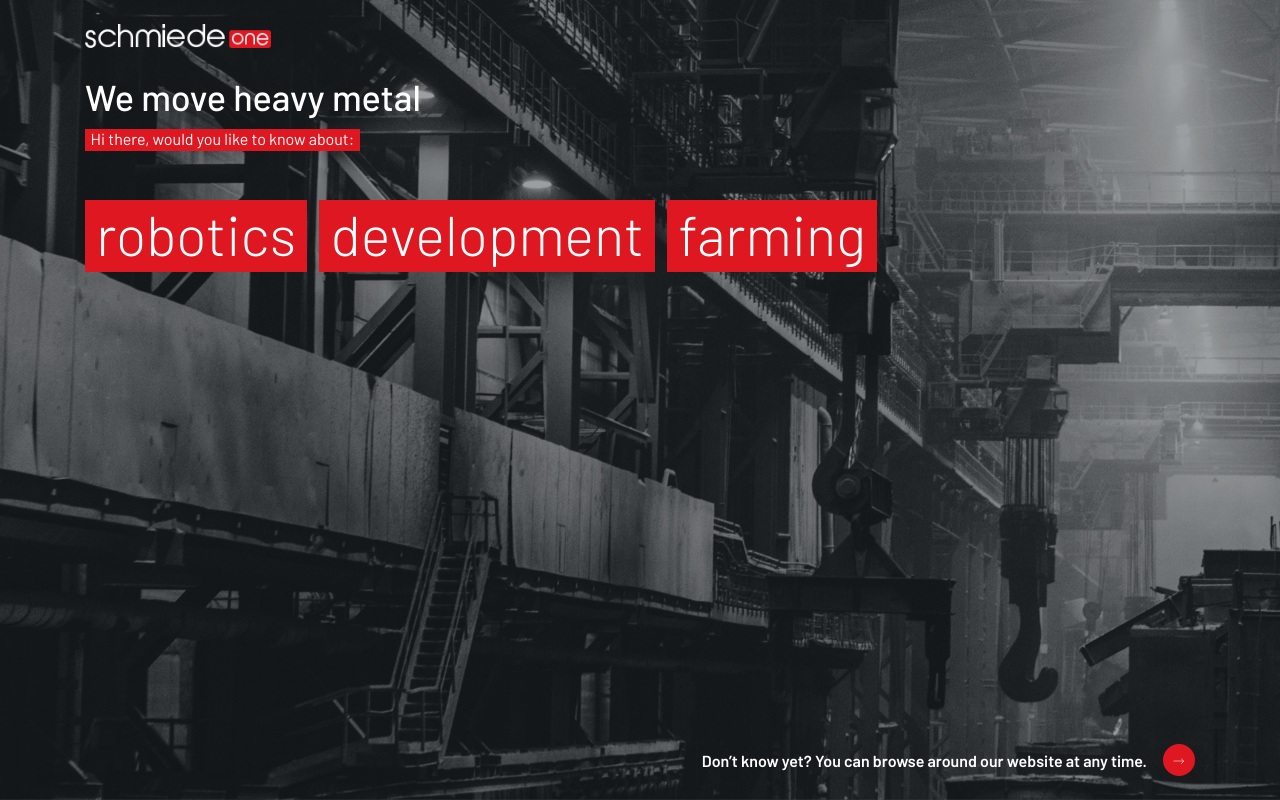
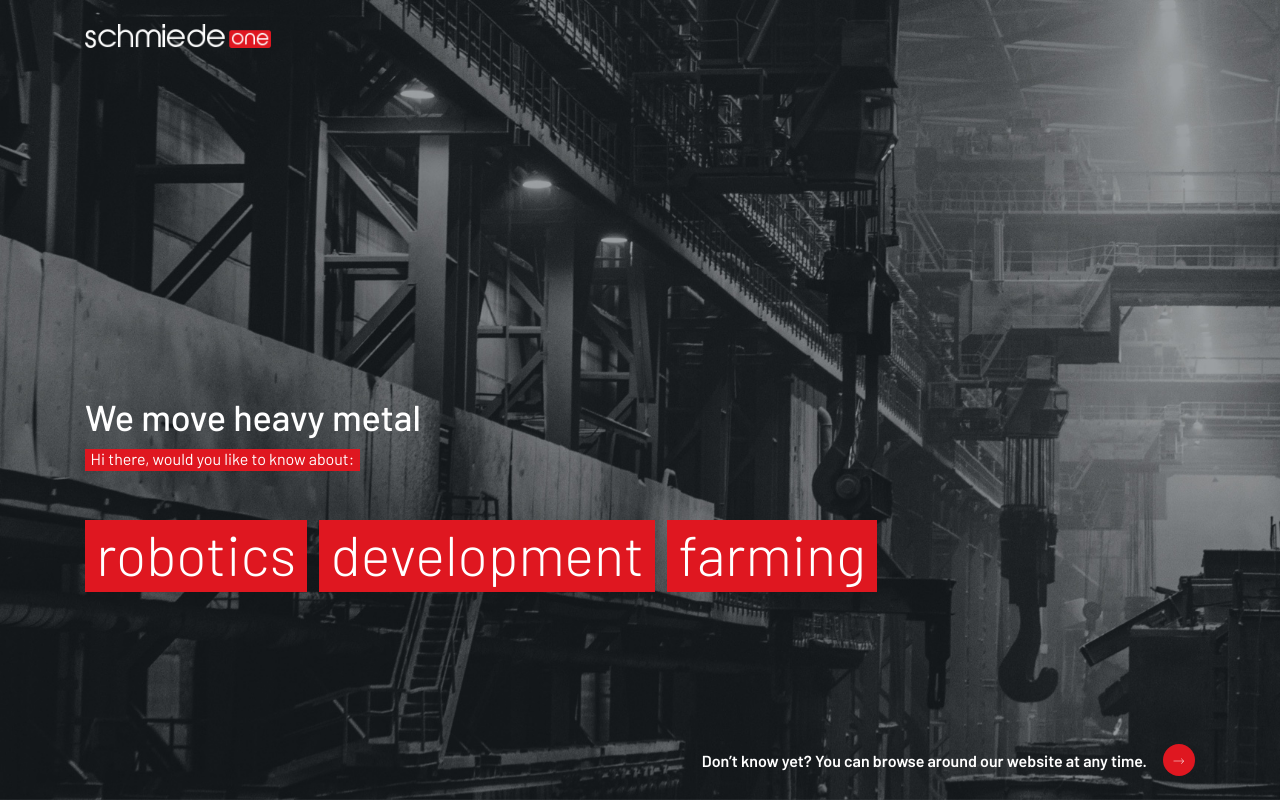
Before and after one commit to axlbert/schmiede-website-new, a Next.js app: page / in a window 1280 px wide. Built offline with nearby package versions, Linux system fonts and the light colour scheme.

Commit message:
init homepage menu link

```diff
--- a/pages/homepage.css
+++ b/pages/homepage.css
@@ -32,10 +32,13 @@
  * MAIN
  */
 .Homepage-Main {
-  display: flex;
   flex-grow: 1;
-  flex-direction: column;
-  justify-content: flex-start;
+  padding-top: 20vh;
+}
+@media (min-width: 576px) {
+  .Homepage-Main {
+    padding-top: 40vh;
+  }
 }
 
 /* Title & Subtitle */
@@ -68,7 +71,6 @@
 .Homepage-Menu {
   display: block;
   margin-top: 2rem;
-  margin-bottom: 2rem;
   padding: 0;
   list-style: none;
 }
@@ -76,6 +78,8 @@
   display: inline-block;
   margin-right: .75rem;
   margin-bottom: .75rem;
+}
+.Homepage-MenuLink {
   padding: 0 .2em .1em;
   background-color: #df1720;
   color: white;
@@ -83,17 +87,18 @@
   font-weight: 300;
   line-height: 1.2;
   text-transform: lowercase;
+  text-decoration: none;
 }
 @media (min-width: 768px) {
   .Homepage-Menu {
     margin-top: 3rem;
   }
-  .Homepage-MenuItem {
+  .Homepage-MenuLink {
     font-size: 2.75rem;
   }
 }
 @media (min-width: 992px) {
-  .Homepage-MenuItem {
+  .Homepage-MenuLink {
     font-size: 3.5rem;
   }
 }
--- a/pages/index.js
+++ b/pages/index.js
@@ -34,9 +34,15 @@ export default function Homepage() {
           </div>
 
           <ul className="Homepage-Menu">
-            <li className="Homepage-MenuItem">Robotics</li>
-            <li className="Homepage-MenuItem">Development</li>
-            <li className="Homepage-MenuItem">Farming</li>
+            <li className="Homepage-MenuItem">
+              <a href="#" className="Homepage-MenuLink">Robotics</a>
+            </li>
+            <li className="Homepage-MenuItem">
+              <a href="#" className="Homepage-MenuLink">Development</a>
+            </li>
+            <li className="Homepage-MenuItem">
+              <a href="#" className="Homepage-MenuLink">Farming</a>
+            </li>
           </ul>
         </main>
 
```
